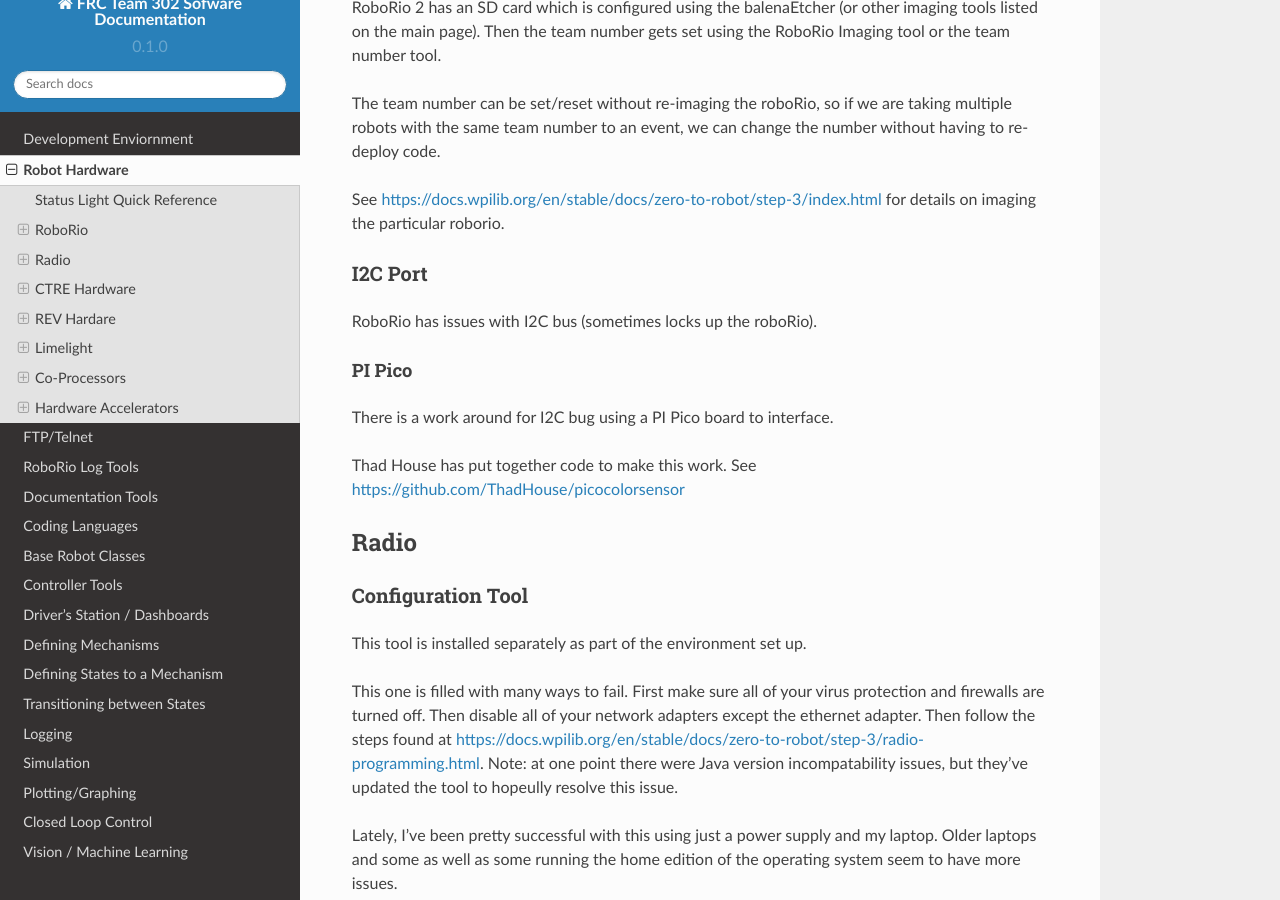
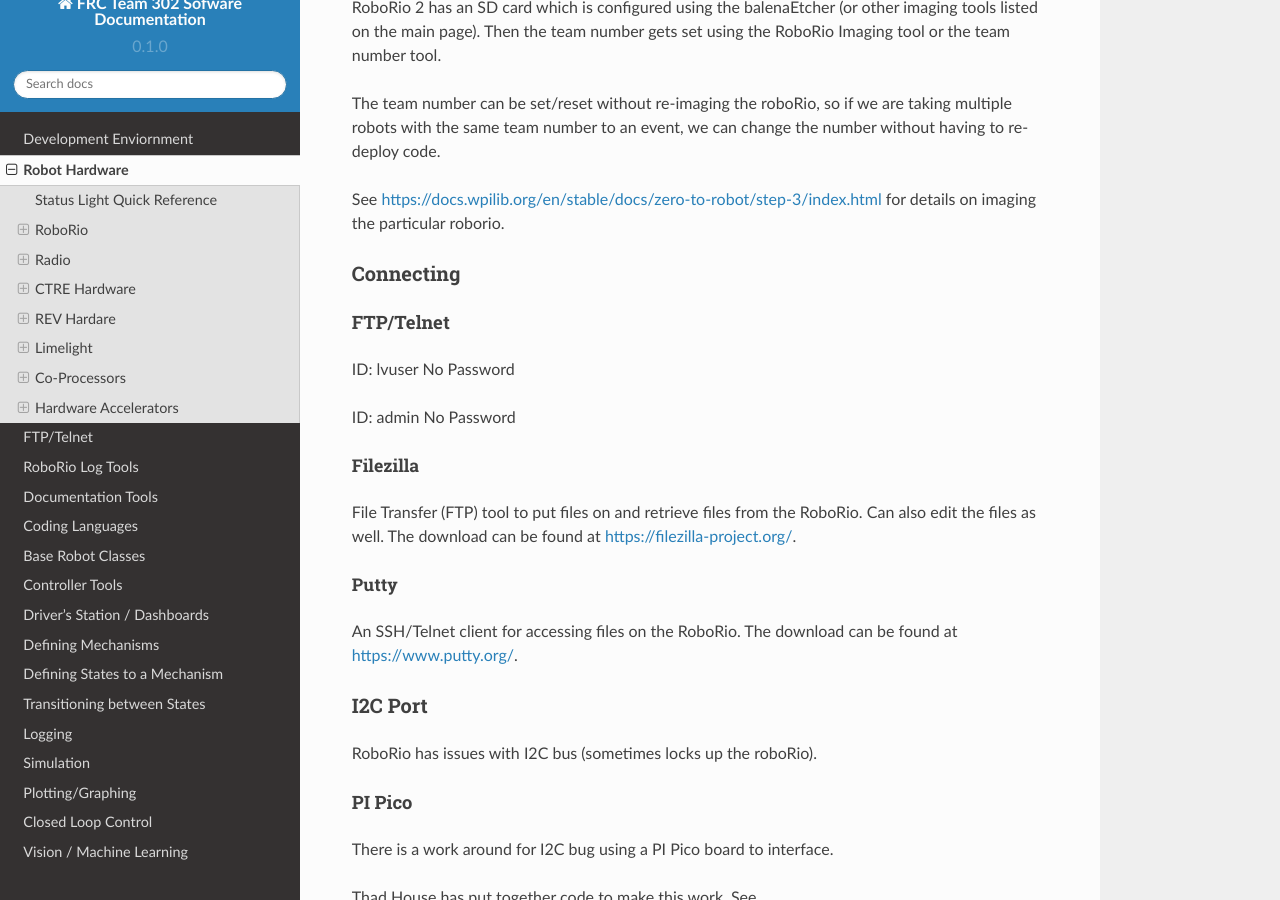
Before and after one commit to Team302/Team302Doco, a Sphinx documentation site: the page built from docs/source/hardware.rst, in a window 1280 px wide and 900 px high, scrolled down 662 px. Built offline with Sphinx 7.4.7 and the Read the Docs theme 2.0.0, drawn with Linux system fonts in a browser that asks for light colours.

Commit message:
Update hardware.rst
Add connections

```diff
--- a/docs/source/hardware.rst
+++ b/docs/source/hardware.rst
@@ -25,6 +25,32 @@ This is part of the FRC Game Tools that gets installed as part of installing the
 The team number can be set/reset without re-imaging the roboRio, so if we are taking multiple robots with the same team number to an event, we can change the number without having to re-deploy code.
 
 See https://docs.wpilib.org/en/stable/docs/zero-to-robot/step-3/index.html for details on imaging the particular roborio.
+
+Connecting
+-----------
+
+FTP/Telnet
+^^^^^^^^^
+ID: lvuser
+No Password
+
+ID: admin
+No Password
+
+
+
+Filezilla
+"""""""""""
+
+File Transfer (FTP) tool to put files on and retrieve files from the RoboRio. Can also edit the files as well. The download can be found at https://filezilla-project.org/.
+
+
+Putty
+"""""""""""
+
+An SSH/Telnet client for accessing files on the RoboRio. The download can be found at https://www.putty.org/.
+
+
 
 I2C Port
 ---------
```
